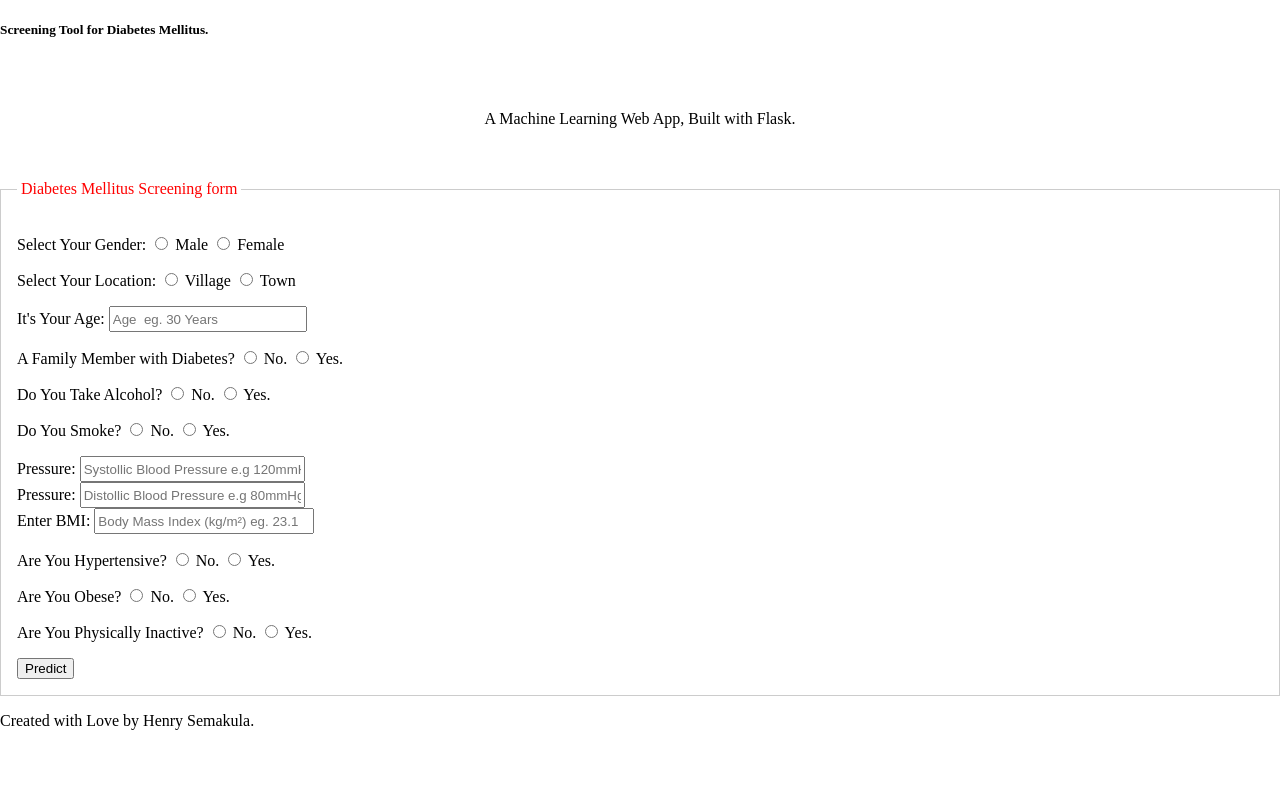
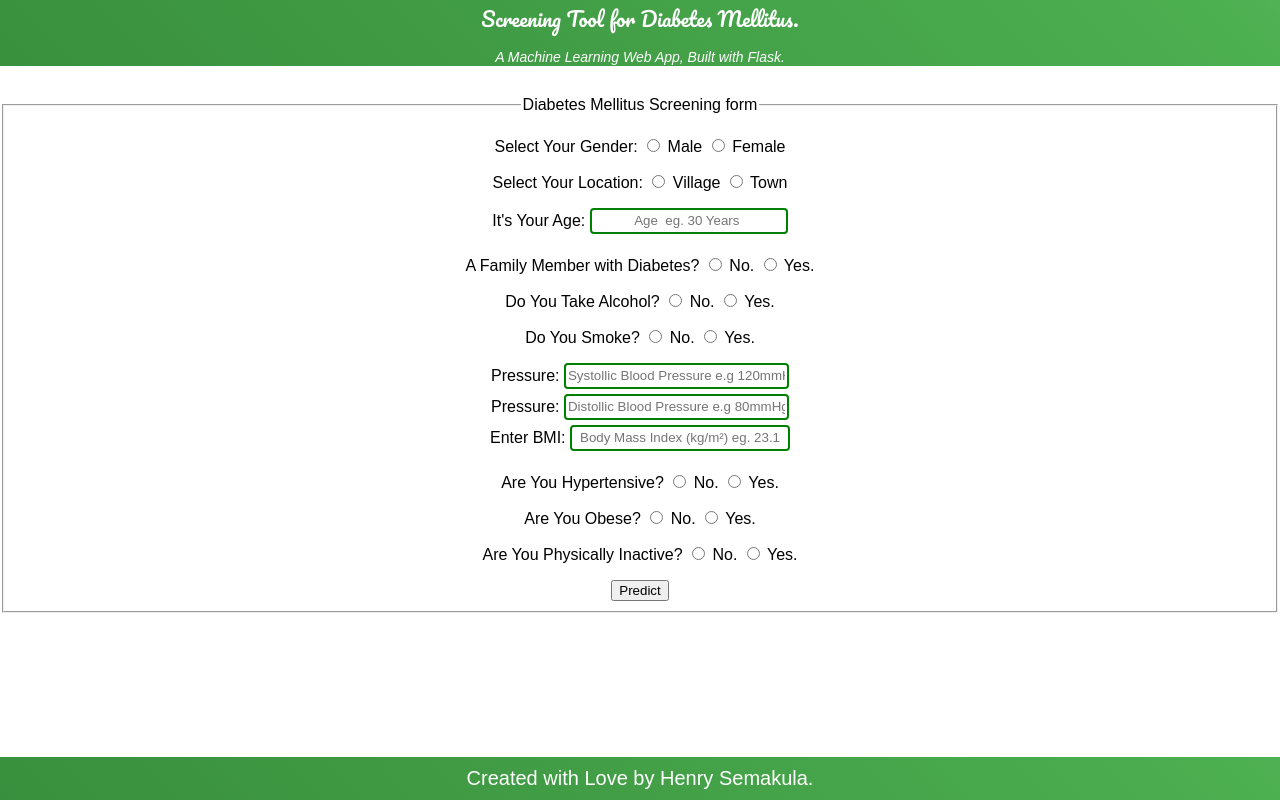
Before and after one commit to dbms-sema/Type-2-Diabetes, a Flask app: page / in a window 1280 px wide. Run offline with Flask 2, Linux system fonts and the light colour scheme; parts of the project's set-up code (start-up, migrations or seed data) failed here and were passed over; some libraries are stand-ins or nearby versions.

Commit message:
Update styles.css

```diff
--- a/static/styles.css
+++ b/static/styles.css
@@ -2,189 +2,137 @@ html{
 	height: 100%;
 	margin: 1;
 }
-fieldset{
-	margin: 1em 0;
-	padding: 1em 1em;
-	border: solid 1px #ccc;
-	border-raduis:1px;
-	min-width: 5px;
+
+body{
+	font-family: Arial, Helvetica,sans-serif;
+    text-align: center;
+    margin: 0;
+    padding: 0;
+    width: 100%;
+	height: 100%;
+	display: flex;
+	flex-direction: column;
 }
 
-legend{
-	font-size: 1em;
-	padding: 0.25em;
-	color: red;
+/* Website Title */
+.container{
+    padding: 1px;
+	position: relative;
+	background: linear-gradient(45deg, #388E3C, #4CAF50, #C8E6C9);
+	background-size: 200% 200%;
+	/*animation: change-gradient 10s ease-in-out infinite;*/
 }
-        body {
-            margin: 0 auto;
-            background-color: white;
+@keyframes change-gradient {
+	0%{
+		background-position: 0 50%;
+	}
+	50%{
+		background-position: 100% 50%;
+	}
+	100%{
+		background-position: 0 50%;
+	}
+}
+.container-heading{
+    margin: 0;
+}
+.diabetes {
+  /* The image used */
+  background-image: url("transparent.jpg");
+    /* Control the height of the image */
+  min-height: 380px;
+
+  /* Center and scale the image nicely */
+  background-position: center top;
+  background-repeat: no-repeat;
+  background-size: cover;
+  position: relative;
+}
+.heading_font{
+    color: #ffffff;
+	font-family: 'Pacifico', cursive;
+	font-size: 20px;
+	font-weight: normal;
+}
+.checkmark {
+  position: absolute;
+  top: 0;
+  left: 0;
+  height: 25px;
+  width: 25px;
+  background-color: #eee;
+  border-radius: 50%;
+  }
+.description p{
+	color: #ffffff;
+    font-style: italic;
+    font-size: 14px;
+    margin: -5px 0 0;
 }
 
-        div.formContainer {
-            margin: 4em auto 4em auto;
-            width: 80%;
-            color: #FCE205;
-            border: 1px solid #FCE205;
-            border-radius: 2px;
+/* Text Area */
+.ml-container{
+    margin: 30px 0;
+	flex: 1 0 auto;
 }
 
-        div.heading {
-            margin: 0 auto 0 auto;
-            width: 100%;
-            padding: 1em 0 1em 0;
-            letter-spacing: 0.1em;
-            font-size: 1.2em;
-            font-weight: bold;
-            border-bottom: 1px solid #FCE205;
+.form-input {
 	text-align: center;
-            background-color: #FCE205;
-            color: black;
+	width: 350px;
+	height: 25px;
+	margin-bottom: 5px;
+	border: 2px solid green;
+    border-radius: 4px;
 }
 
-        div.description {
-            padding: 1em 0 1em 0;
-            width: 80%;
-            margin: 0 auto 0 auto;
+/* Predict Button */
+.my-cta-button{
+	background: #00ff00;
+   	border: 8px solid #000000;
+    border-radius: 1000px;
+    box-shadow: 3px 3px #8c8c8c;
+	margin-top: 10px;
+    padding: 20px 56px;
+    color: #000000;
+    display: inline-block;
+   	font: italic bold 20px/1 "Calibri", serif;
     text-align: center;
 }
 
-        div.form {
-            margin: 0 auto 0 auto;
-            width: 100%;
+.my-cta-button:hover{
+    color: #4d089a;
+    border: 2px solid #4d089a;
+
 }
 
-        div.form form {
-            margin: 0 auto 0 auto;
-            width: 80%;
+.my-cta-button:active{
+    box-shadow: 0 0;
 }
 
-        div.form label {
-            display: block;
-            width: 80%;
-            margin: 1em auto 1em auto;
-            outline: none;
-            color: #FCE205;
-            font-weight: bolder;
-            letter-spacing: 0.1;
+/* Contact */
+.contact-icon{
+	color: #ffffff;
+	padding: 7px;
 }
 
-        div.form input {
-            display: block;
-            width: 80%;
-            margin: 1em auto 1em auto;
-            outline: none;
-            color: #FCE205;
-            padding: 1.2em 0 1em 1.2em;
-            background-color: black;
-            border: 0.5px solid #FCE205;
+.contact-icon:hover{
+	color: #388E3C;
 }
 
-        div.form textarea {
-            display: block;
-            width: 80%;
-            margin: 1em auto 1em auto;
-            outline: none;
-            color: #FCE205;
-            padding: 1.2em 0 1em 1.2em;
-            background-color: black;
-            border: 0.5px solid #FCE205;
-            height: 8em;
-            resize: none;
+/* Footer */
+.footer{
+	flex-shrink: 0;
+	position: relative;
+	padding: 10px;
+	background: linear-gradient(45deg, #388E3C, #4CAF50, #C8E6C9);
+	background-size: 200% 200%;
+	/*animation: change-gradient 10s ease-in-out infinite;*/
 }
 
-        div.form button {
-            outline: none;
-            margin: 2em auto 2em auto;
-            padding: 2em;
-            cursor: pointer;
-            border: none;
-            display: block;
-            width: 60%;
-            text-align: center;
-            border: 1px solid #FCE205;
-        }
-
-        div.form input:active,
-        div.form input:focus,
-        div.form select:active,
-        div.form select:focus,
-        div.form textarea:active,
-        div.form textarea:focus,
-        div.form button:active,
-        div.form button:hover {
-            box-shadow: 0 0 2px 2px white;
-        }
-
-        div.form button {
-            background-color: black;
-            color: #FCE205;
-            font-weight: bolder;
-            transition: all 0.2s linear;
-        }
-
-        @keyframes status {
-            from {
-                transform: scale(0);
-            }
-            to {
-                transform: scale(1);
-            }
-        }
-
-        div.statusActive {
-            display: block;
-            width: 80%;
-            margin: 1em auto 1em auto;
-            padding: 1.2em 0 1em 1.2em;
-            background-color: #FCE205;
-            color: black;
-            text-align: center;
-            animation-name: status;
-            animation-duration: 0.3s;
-            transition: all 0.2s linear;
-        }
-
-        div.loadingActive {
-            width: 90%;
-            margin: 4em auto 4em auto;
-            grid-template-columns: 33.3% 33.3% 33.3%;
-            display: grid;
-            transition: all linear 0.2s;
-        }
-
-        div.loadingActive div {
-            padding: 0.5em;
-            background-color: #FCE205;
-            animation-name: rotatingDiv;
-            animation-duration: 1s;
-            animation-iteration-count: infinite;
-        }
-
-        @keyframes rotatingDiv {
-            from {
-                transform: rotate(-180deg);
-            }
-            to {
-                transform: rotate(360deg);
-            }
-        }
-
-        @media only screen and (min-width: 1224px) {
-            div.formContainer {
-                width: 500px;
-            }
-        }
-
-        @media only screen and (min-width: 1824px) {
-            div.formContainer {
-                width: 500px;
-            }
-        }
-
-        @media only screen and (min-device-width: 320px) and (max-device-width: 480px) {
-            div.formContainer {
-                width: 80%;
-            }
+.footer-description{
+	color: #ffffff;
+	margin: 0;
+	font-size: 20px;
 }
 
 /* Result */
@@ -198,7 +146,7 @@ legend{
 }
 
 .safe{
-    color: #0f2620;
+    color: green;
 }
 
 .gif{
```
Lines whose indentation alone changed are shown as unchanged.
